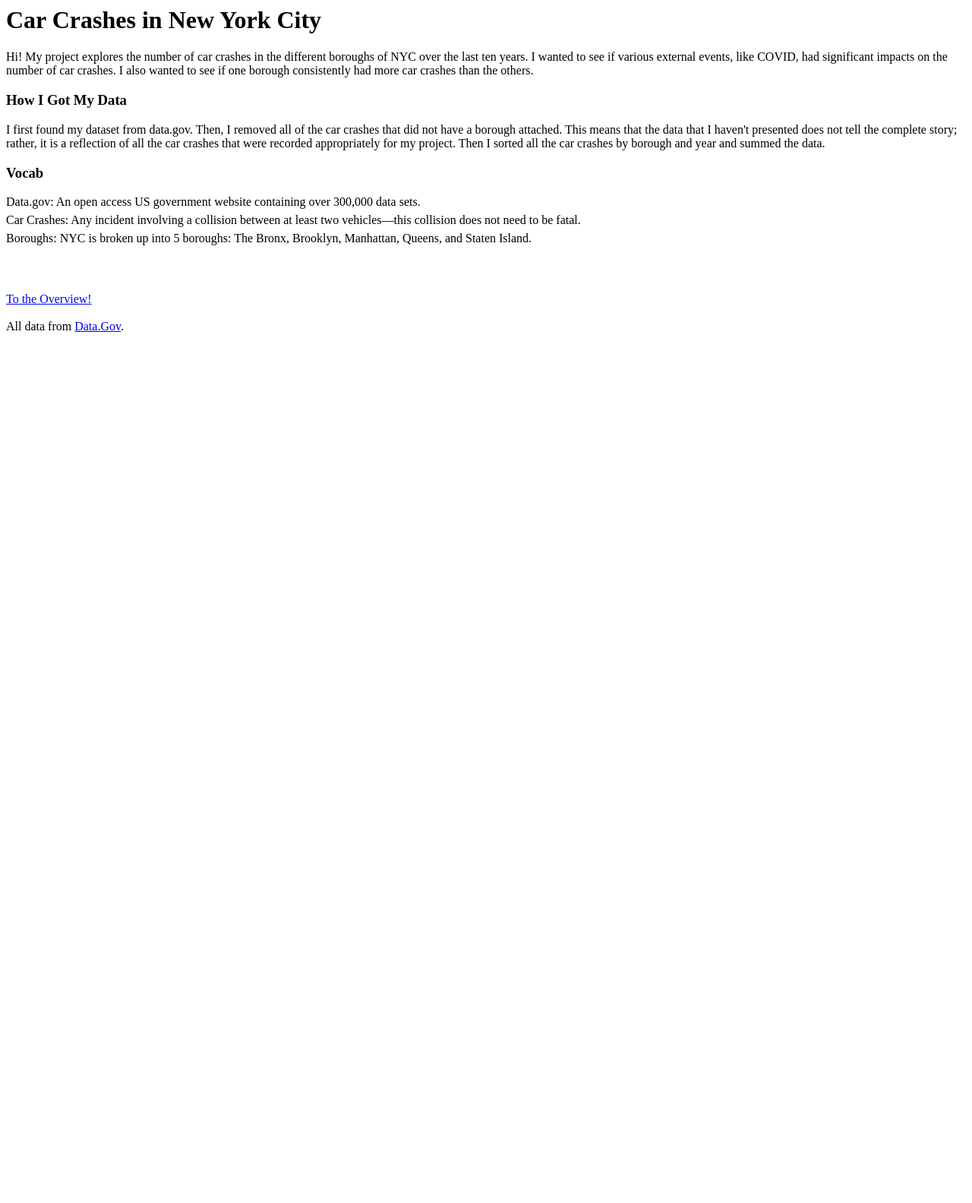
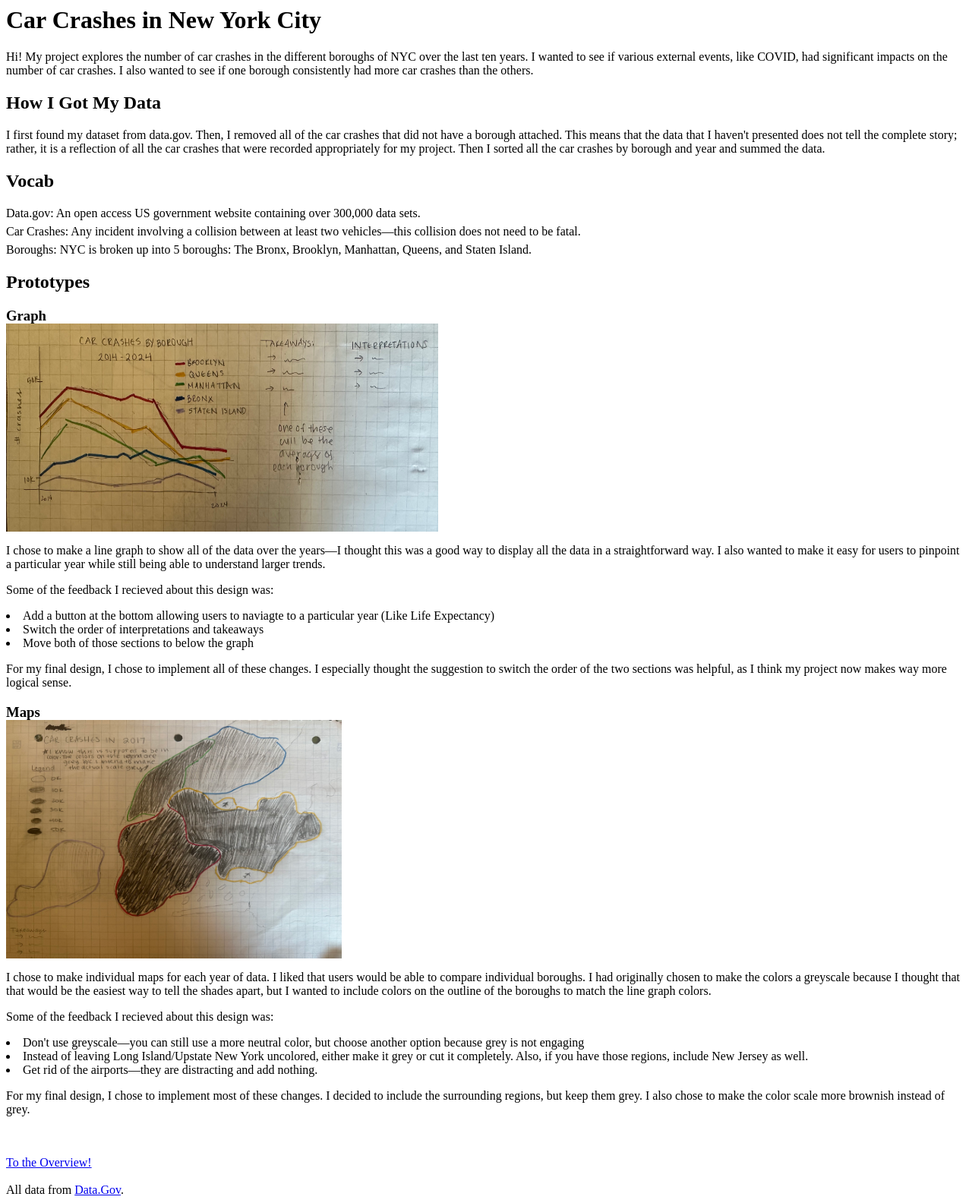
Before and after one commit to divyaaga/data_journalism_DA, a Flask app: page / in a window 1280 px wide. Shown: the whole page at 76% size. Before the commit the page ends 437 px from the top, so only its background shows below. Run offline with Flask 3, Linux system fonts and the light colour scheme.

Commit message:
more updates 5/26

```diff
--- a/static/styles.css
+++ b/static/styles.css
@@ -1,3 +1,7 @@
 .vocab{
     margin-bottom: -10px;
 }
+
+h3{
+    margin-bottom: -1px;
+}
--- a/templates/about.html
+++ b/templates/about.html
@@ -11,15 +11,36 @@
   <h1>Car Crashes in New York City</h1>
   <p class="overall-description">Hi! My project explores the number of car crashes in the different boroughs of NYC over the last ten years. I wanted to see if various external events, like COVID, had significant impacts on the number of car crashes. I also wanted to see if one borough consistently had more car crashes than the others.   </p>
 
-  <h3>How I Got My Data</h3>
+  <h2>How I Got My Data</h2>
   <p class="data-description">I first found my dataset from data.gov. Then, I removed all of the car crashes that did not have a borough attached. This means that the data that I haven't presented does not tell the complete story; rather, it is a reflection of all the car crashes that were recorded appropriately for my project. Then I sorted all the car crashes by borough and year and summed the data.</p>
 
-  <h3>Vocab</h3>
+  <h2>Vocab</h2>
   <p class="vocab">Data.gov: An open access US government website containing over 300,000 data sets.</p>
   <p class="vocab">Car Crashes: Any incident involving a collision between at least two vehicles—this collision does not need to be fatal.</p>
-  <p class="vocab">Boroughs: NYC is broken up into 5 boroughs: The Bronx, Brooklyn, Manhattan, Queens, and Staten Island.</p>
+  <p class="borough—vocab">Boroughs: NYC is broken up into 5 boroughs: The Bronx, Brooklyn, Manhattan, Queens, and Staten Island.</p>
 
-  <br><br>
+  <h2>Prototypes</h2>
+
+  <h3>Graph</h3>
+  <img class="macro-image" src="{{ url_for('static', filename='macro_prototype.jpg') }}" alt="macro-image" width = 45% height = 35%>
+  <p class="macro-description">I chose to make a line graph to show all of the data over the years—I thought this was a good way to display all the data in a straightforward way. I also wanted to make it easy for users to pinpoint a particular year while still being able to understand larger trends.</p>
+  <p class="macro-description">Some of the feedback I recieved about this design was:
+    <li>Add a button at the bottom allowing users to naviagte to a particular year (Like Life Expectancy)</li>
+    <li>Switch the order of interpretations and takeaways</li>
+    <li>Move both of those sections to below the graph</li>
+  </p>
+  <p class="macro-description">For my final design, I chose to implement all of these changes. I especially thought the suggestion to switch the order of the two sections was helpful, as I think my project now makes way more logical sense.</p>
+
+  <h3>Maps</h3>
+  <img class="micro-image" src="{{ url_for('static', filename='micro_prototype.jpg') }}" alt="micro-image" width = 35% height = 40%>
+  <p class="micro-description">I chose to make individual maps for each year of data. I liked that users would be able to compare individual boroughs. I had originally chosen to make the colors a greyscale because I thought that that would be the easiest way to tell the shades apart, but I wanted to include colors on the outline of the boroughs to match the line graph colors.</p>
+  <p class="micro-description">Some of the feedback I recieved about this design was:
+    <li>Don't use greyscale—you can still use a more neutral color, but choose another option because grey is not engaging </li>
+    <li>Instead of leaving Long Island/Upstate New York uncolored, either make it grey or cut it completely. Also, if you have those regions, include New Jersey as well. </li>
+    <li>Get rid of the airports—they are distracting and add nothing.</li>
+  </p>
+  <p class="micro-description">For my final design, I chose to implement most of these changes. I decided to include the surrounding regions, but keep them grey. I also chose to make the color scale more brownish instead of grey. </p>
+
   <br><br>
   <a href="http://127.0.0.1:5000/index">To the Overview!</a>
   <br><br>
```
Also changed, not shown: static/macro_prototype.jpg, static/micro_prototype.jpg, 2 other files.
